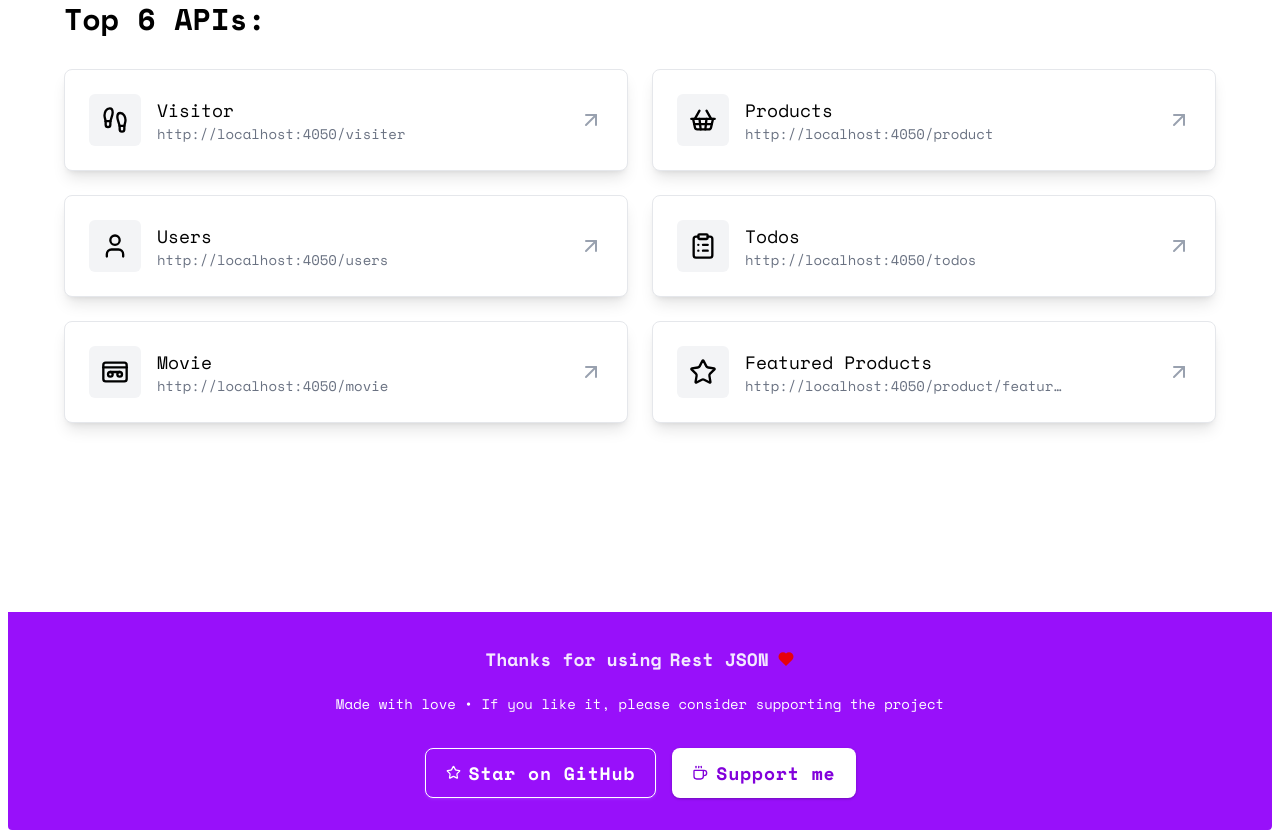
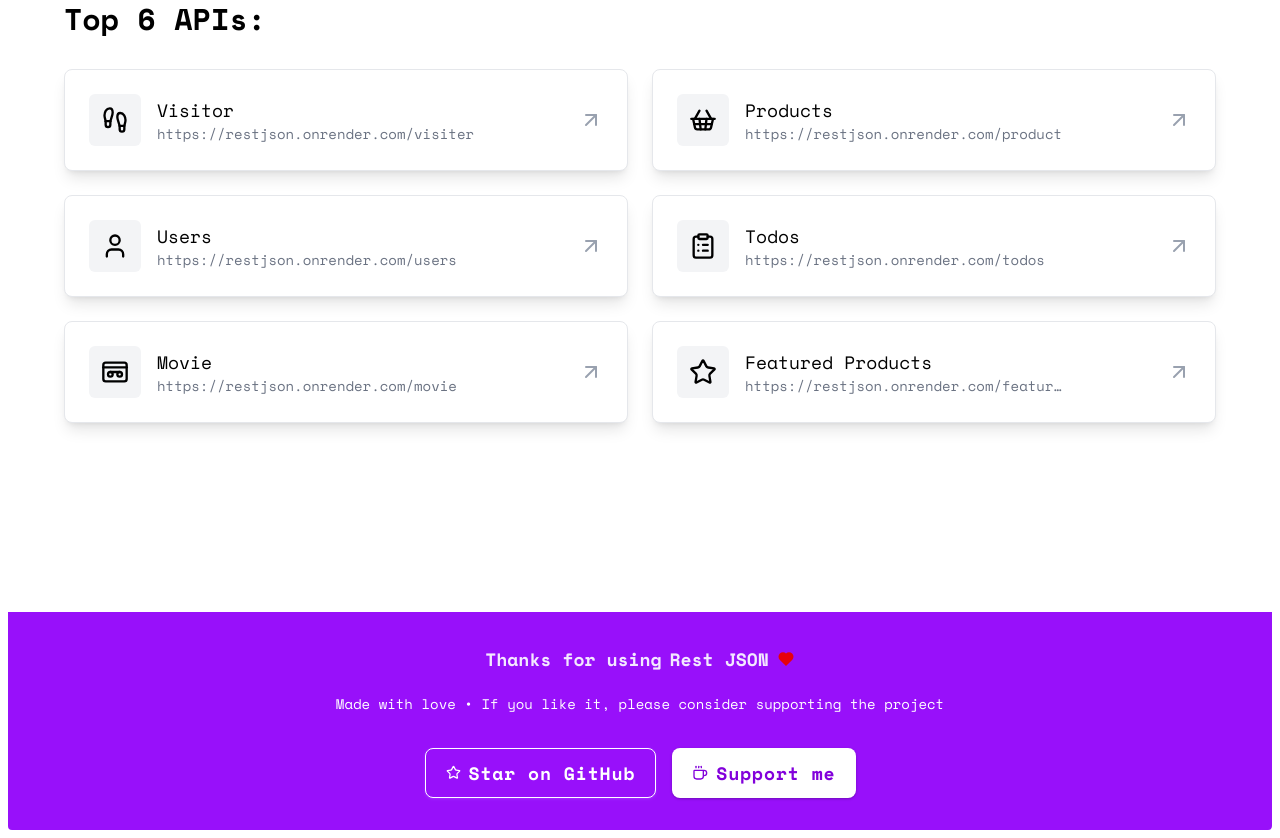
Before and after one commit to Kuldeep7dev/restjson-frontend, a React (Vite) app: page / in a window 1280 px wide. Shown: the part 940-1778 px from the top of the page. Built offline with nearby package versions, Linux system fonts and the light colour scheme; no server answers; a web font is replaced by a local one.

Commit message:
Some links are change

```diff
--- a/src/Component/HomeComponent/SecondPage.jsx
+++ b/src/Component/HomeComponent/SecondPage.jsx
@@ -14,32 +14,32 @@
   const apiList = [
     {
       title: "Visitor",
-      endpoint: "http://localhost:4050/visiter",
+      endpoint: "https://restjson.onrender.com/visiter",
       icon: Footprints,
     },
     {
       title: "Products",
-      endpoint: "http://localhost:4050/product",
+      endpoint: "https://restjson.onrender.com/product",
       icon: ShoppingBasket,
     },
     {
       title: "Users",
-      endpoint: "http://localhost:4050/users",
+      endpoint: "https://restjson.onrender.com/users",
       icon: User,
     },
     {
       title: "Todos",
-      endpoint: "http://localhost:4050/todos",
+      endpoint: "https://restjson.onrender.com/todos",
       icon: ClipboardList,
     },
     {
       title: "Movie",
-      endpoint: "http://localhost:4050/movie",
+      endpoint: "https://restjson.onrender.com/movie",
       icon: Videotape,
     },
     {
       title: 'Featured Products',
-      endpoint: 'http://localhost:4050/product/featured',
+      endpoint: 'https://restjson.onrender.com/featured',
       icon: Star
     }
   ];
```
